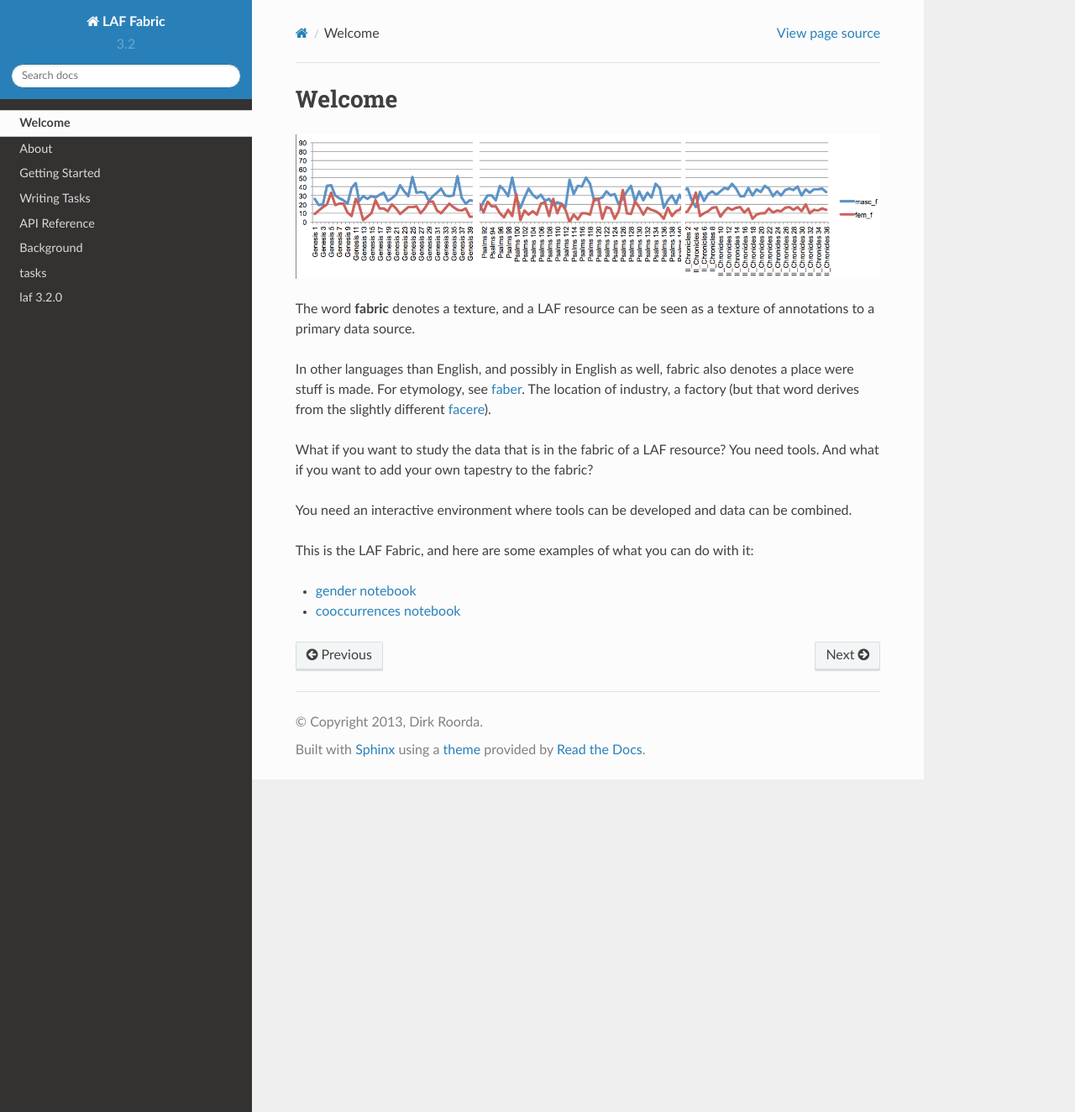
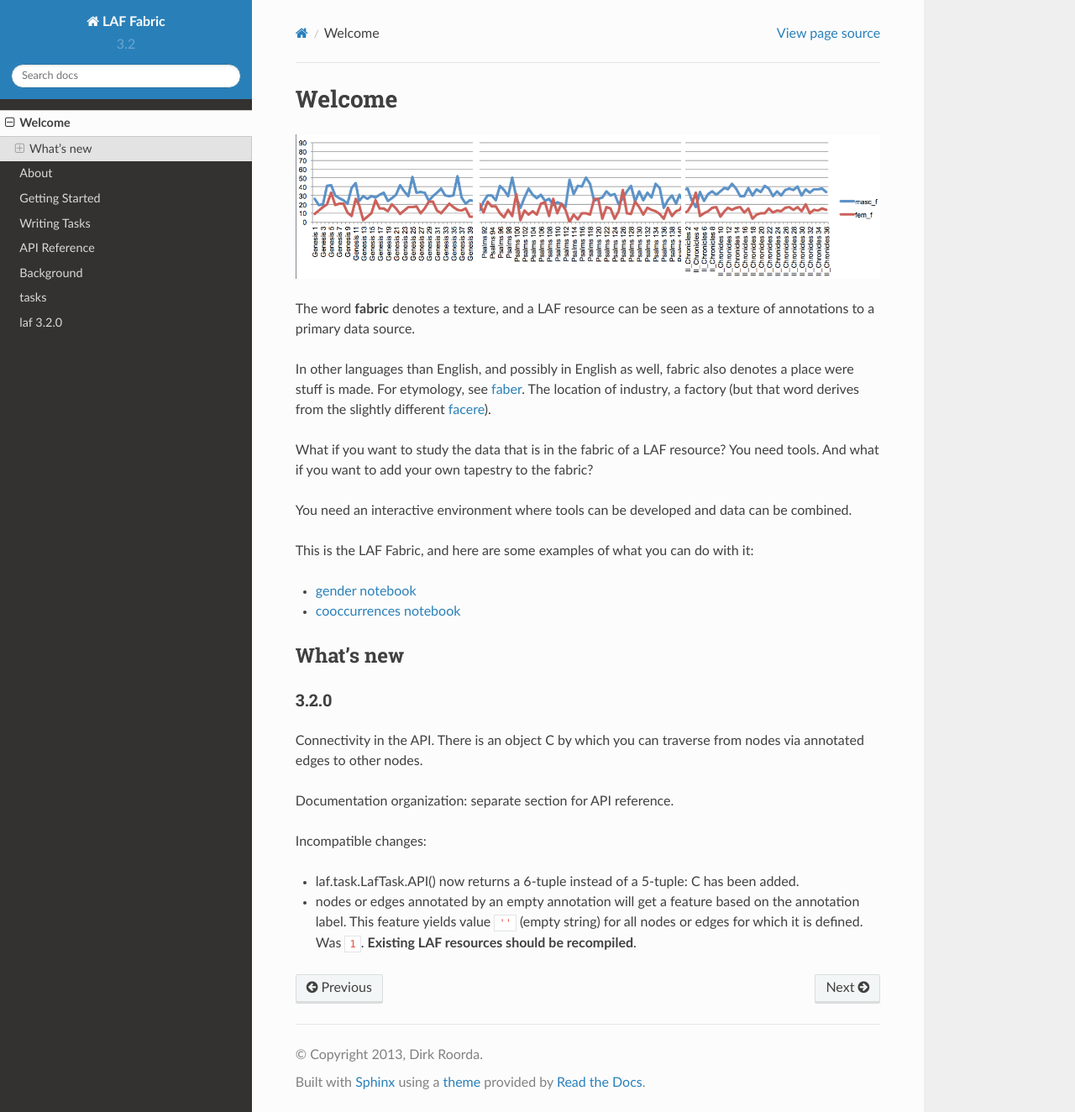
Before and after one commit to dirkroorda/laf-fabric, a Sphinx documentation site: the page built from docs/welcome.rst, in a window 1280 px wide and 1324 px high. Shown: the whole window at 84% size. Built offline with Sphinx 7.4.7 and the Read the Docs theme 2.0.0, drawn with Linux system fonts in a browser that asks for light colours.

Commit message:
Silent Documentation Update 3.2.0

```diff
--- a/docs/about-laf-fabric.rst
+++ b/docs/about-laf-fabric.rst
@@ -172,6 +172,8 @@ Basically we have only:
 *feature lookup*
     a class that gives easy access to feature data and has methods for feature value lookup and mapping of
     feature values.
+*connectivity*
+    adjacency information for nodes, by which you can travel via (annotated) edges to neighbouring nodes
 *xml identifier mapping*
     a mapping from orginal xml identifiers to integers.
 *primary data access*
@@ -179,6 +181,8 @@ Basically we have only:
 
 Probably it is also handy to make custom node sets so that we can use python's set methods
 to manipulate with node sets.
+
+Probably we need more traversal primitives, e.g. walking against the direction of edges.
 
 .. rubric:: Footnotes
 
--- a/docs/background.rst
+++ b/docs/background.rst
@@ -221,6 +221,9 @@ Thanks to Martijn Naaijer and Gino Kalkman for first experiments with LAF-Fabric
 History
 =======
 
+**2014-01-17**
+Joint presentation with Martijn Naaijer at `CLIN <http://clin24.inl.nl>`_ (Computational Linguistics In the Netherlands).
+
 **2013-12-18**
 Demonstration on the `StandOff Markup and GrAF workshop (CLARIN-D) <http://cceh.uni-koeln.de/node/531>`_ in Köln.
 
--- a/docs/welcome.rst
+++ b/docs/welcome.rst
@@ -19,3 +19,18 @@ This is the LAF Fabric, and here are some examples of what you can do with it:
 
 * `gender notebook <http://nbviewer.ipython.org/github/dirkroorda/laf-fabric/blob/master/notebooks/gender.ipynb>`_
 * `cooccurrences notebook <http://nbviewer.ipython.org/github/dirkroorda/laf-fabric/blob/master/notebooks/cooccurrences.ipynb>`_
+
+What's new
+==========
+3.2.0
+^^^^^
+Connectivity in the API. There is an object C by which you can traverse from nodes via annotated edges to other nodes.
+
+Documentation organization: separate section for API reference.
+
+Incompatible changes:
+
+* laf.task.LafTask.API() now returns a 6-tuple instead of a 5-tuple: C has been added.
+* nodes or edges annotated by an empty annotation will get a feature based on the annotation label.
+  This feature yields value ``''`` (empty string) for all nodes or edges for which it is defined. Was ``1``.
+  **Existing LAF resources should be recompiled**.
```
Also changed, not shown: 1 other file.
